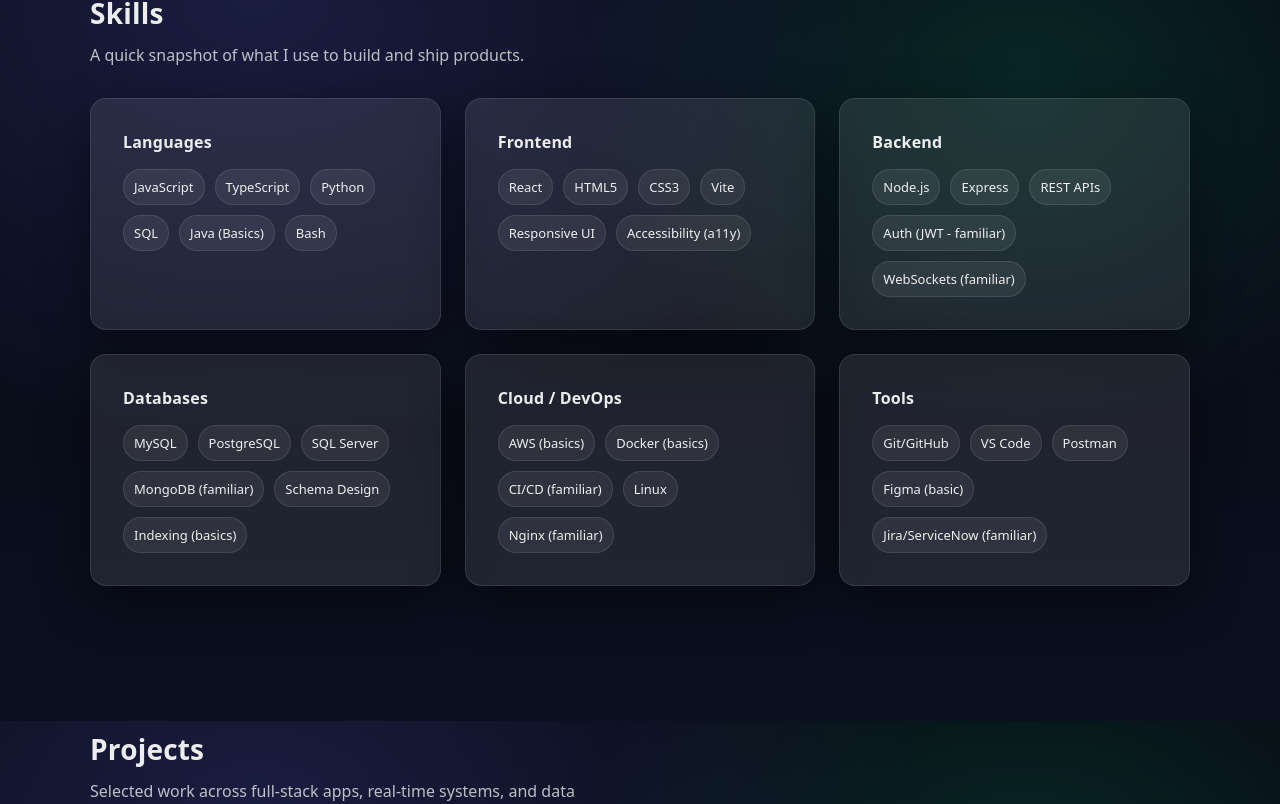
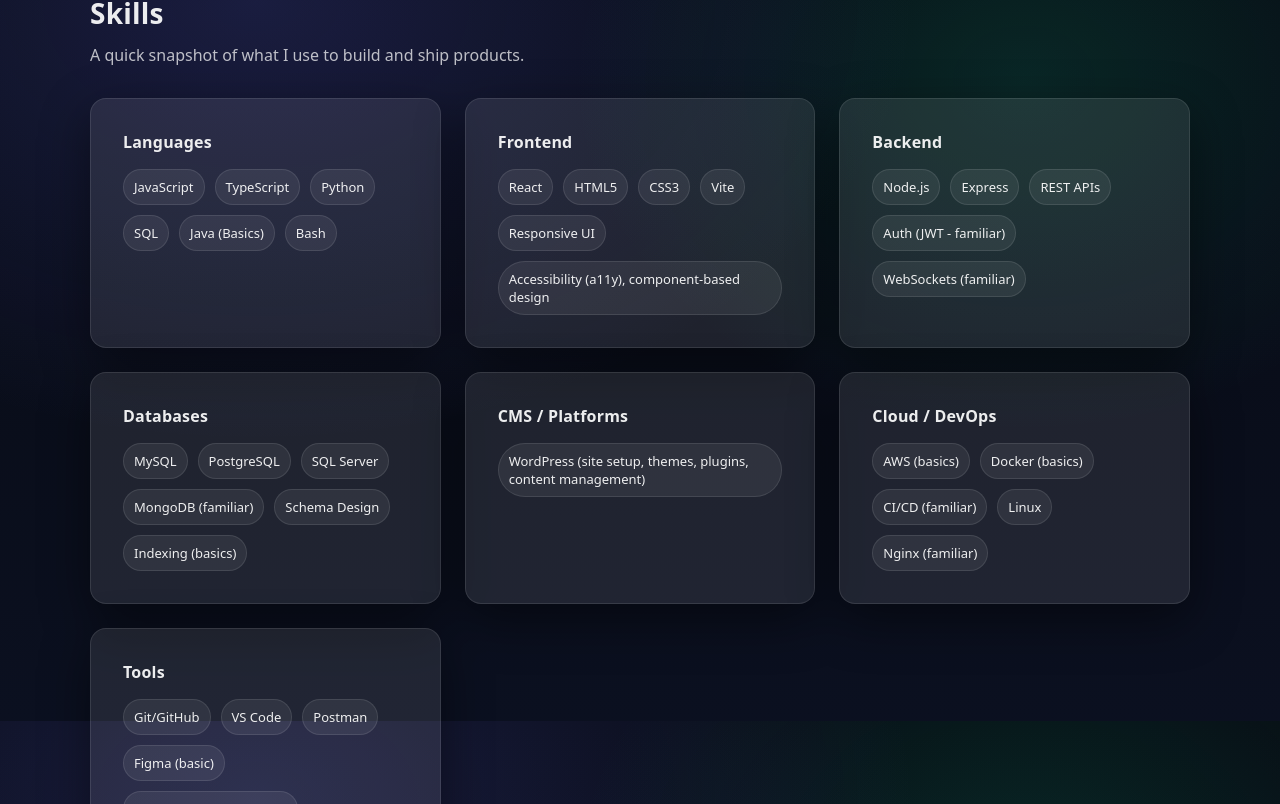
Before and after one commit to rohitparapati/rohit-portfolio, a React (Vite) app: page / in a window 1280 px wide. Shown: the part 879-1683 px from the top of the page. Built offline with nearby package versions, Linux system fonts and the light colour scheme.

Commit message:
changes in skills section

```diff
--- a/src/data/skills.js
+++ b/src/data/skills.js
@@ -8,7 +8,7 @@
   },
   {
     category: "Frontend",
-    items: ["React", "HTML5", "CSS3", "Vite", "Responsive UI", "Accessibility (a11y)"],
+    items: ["React", "HTML5", "CSS3", "Vite", "Responsive UI", "Accessibility (a11y), component-based design"],
   },
   {
     category: "Backend",
@@ -17,6 +17,10 @@
   {
     category: "Databases",
     items: ["MySQL", "PostgreSQL", "SQL Server", "MongoDB (familiar)", "Schema Design", "Indexing (basics)"],
+  },
+  {
+    category: "CMS / Platforms",
+    items: ["WordPress (site setup, themes, plugins, content management)"],
   },
   {
     category: "Cloud / DevOps",
```
